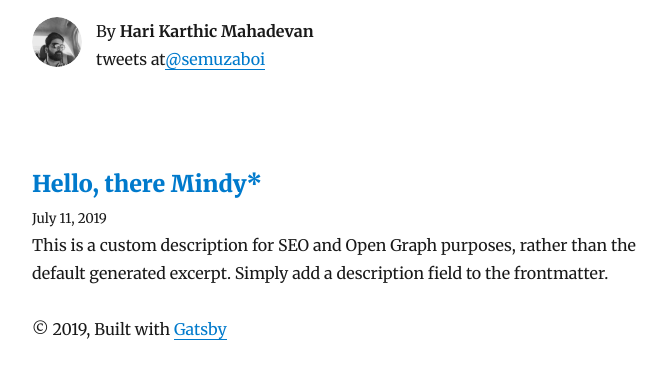
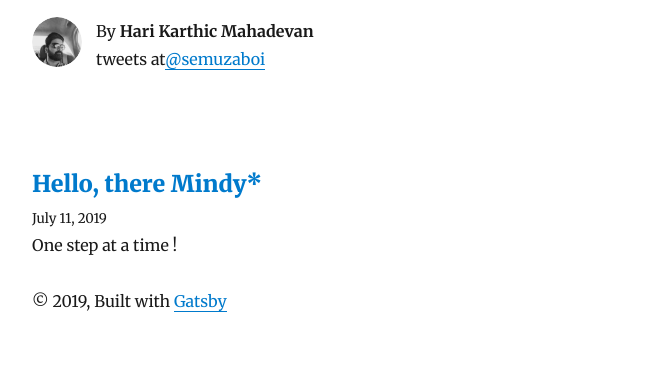
Before and after one commit to hariKarthic/hariKarthic.github.io, a Gatsby site: page / in a window 1280 px wide. Shown: the part 137-516 px from the top of the page, without its empty margins (293-960 px from the left). Built offline with nearby package versions, Linux system fonts and the light colour scheme; Gatsby itself is replaced by a stand-in of ours; some packages are replaced by stand-ins of ours.

Commit message:
chore:changing description for pages

```diff
--- a/content/blog/first/index.md
+++ b/content/blog/first/index.md
@@ -1,7 +1,7 @@
 ---
 title: Hello, there Mindy*
 date: "2019-07-11T06:15:26.328Z"
-description: This is a custom description for SEO and Open Graph purposes, rather than the default generated excerpt. Simply add a description field to the frontmatter.
+description: One step at a time !
 ---
 
 Welp, i am sure this is bout to get interesting, been trying to get into tech writing for a while and things like tech stack,choice of frameworks,day commitments made me push it off for sometime.
```
